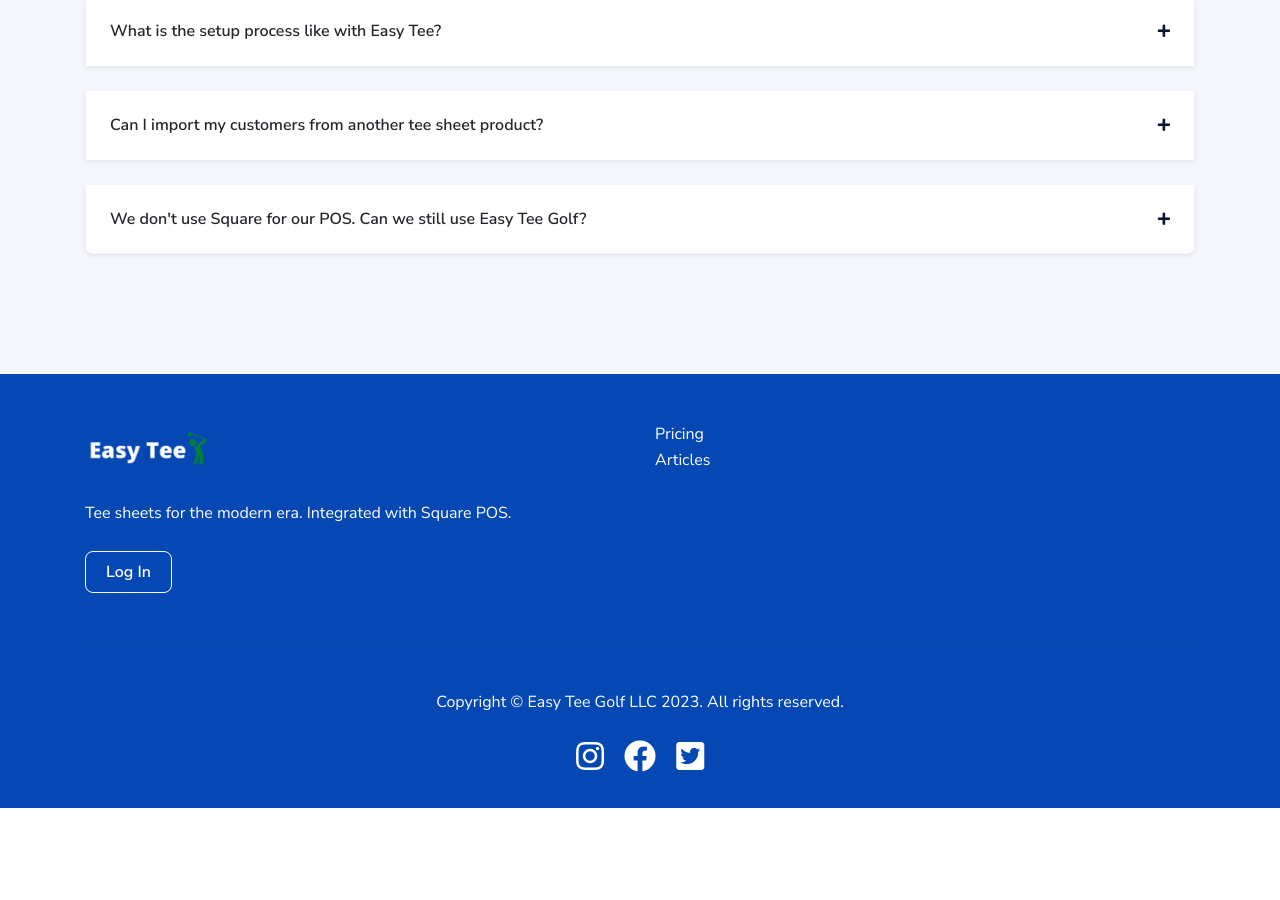
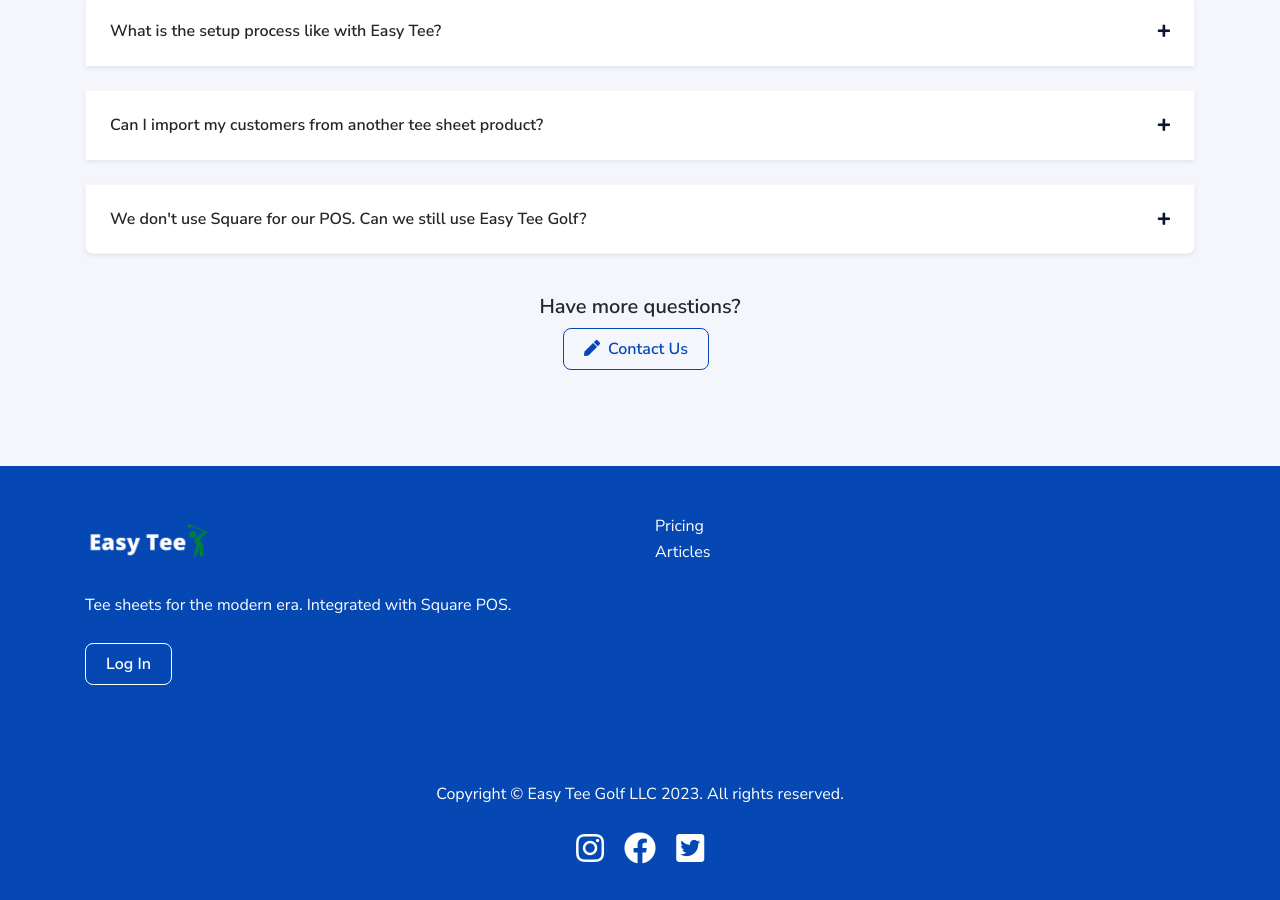
Before and after one commit to easyteegolf/easytee_front, a Jekyll site: the page built from index.html, in a window 1280 px wide and 900 px high, scrolled down 7550 px. Built offline with Jekyll 4.4.1, drawn with Linux system fonts in a browser that asks for light colours; before the commit the page ends 8358 px from its top, so only the background shows below that.

Commit message:
add contact button below FAQs

```diff
--- a/index.html
+++ b/index.html
@@ -14,7 +14,7 @@ order: 0
                         <h1 class="display-1 mb-4">Tee sheets for your golf course</h1>
                         <p class="lead mb-5 px-lg-5">Golf course tee sheets that are fully integrated with Square point of sale.</p>
                         <!-- Button Modal -->
-                        <a href="https://app.easyteegolf.com/?next=/manager/newcourse/&trial=yes&modal=createAccountModal" target="_blank" type="button" class="btn btn-secondary analytic_log" data-name="button_click_trial" data-category="Header" data-label="Trial"><span class="mr-2"><i class="fas fa-hand-pointer"></i></span> Start 30-day trial</a>
+                        <a href="https://app.easyteegolf.com/?next=/manager/newcourse/&trial=yes&modal=createAccountModal" target="_blank" type="button" class="btn btn-secondary animate-up-2 analytic_log" data-name="button_click_trial" data-category="Header" data-label="Trial"><span class="mr-2"><i class="fas fa-hand-pointer"></i></span> Start 30-day trial</a>
                         <a class="btn btn-white text-primary animate-up-2 ml-3 js-scroll-trigger analytic_log" data-name="button_click_demo" data-category="Header" data-label="Demo" href="#demo"><i class="fas fa-play-circle mr-2"></i>Demo</a>
 
                     </div>
@@ -364,7 +364,7 @@ order: 0
                     </div>
                 </div>
                 <div class="row">
-                    <div class="col-12 mb-5">
+                    <div class="col-12 mb-3">
                         <div class="accordion" id="accordionExample1">
                             <div class="card card-sm card-body shadow-sm border-soft">
                                 <a href="#accordion-panel-1" data-target="#accordion-panel-1" class="accordion-panel-header analytic_log" data-name="faq_click_setup" data-category="FAQ" data-label="Setup"
@@ -415,6 +415,12 @@ order: 0
                         </div>
                     </div>
                 </div>
+                <div class="row text-center">
+                    <div class="col mb-5">
+                        <h5>Have more questions?</h5>
+                        <a href="#" data-toggle="modal" data-target="#pricing-modal" class="btn btn-md btn-outline-primary animate-up-2 mr-2 analytic_log" data-name="button_click_contact" data-category="FAQ" data-label="Contact"><i class="fas fa-pen mr-2"></i></i>Contact Us</a>
+                    </div>
+                </div>
             </div>
         </section>
 
```
